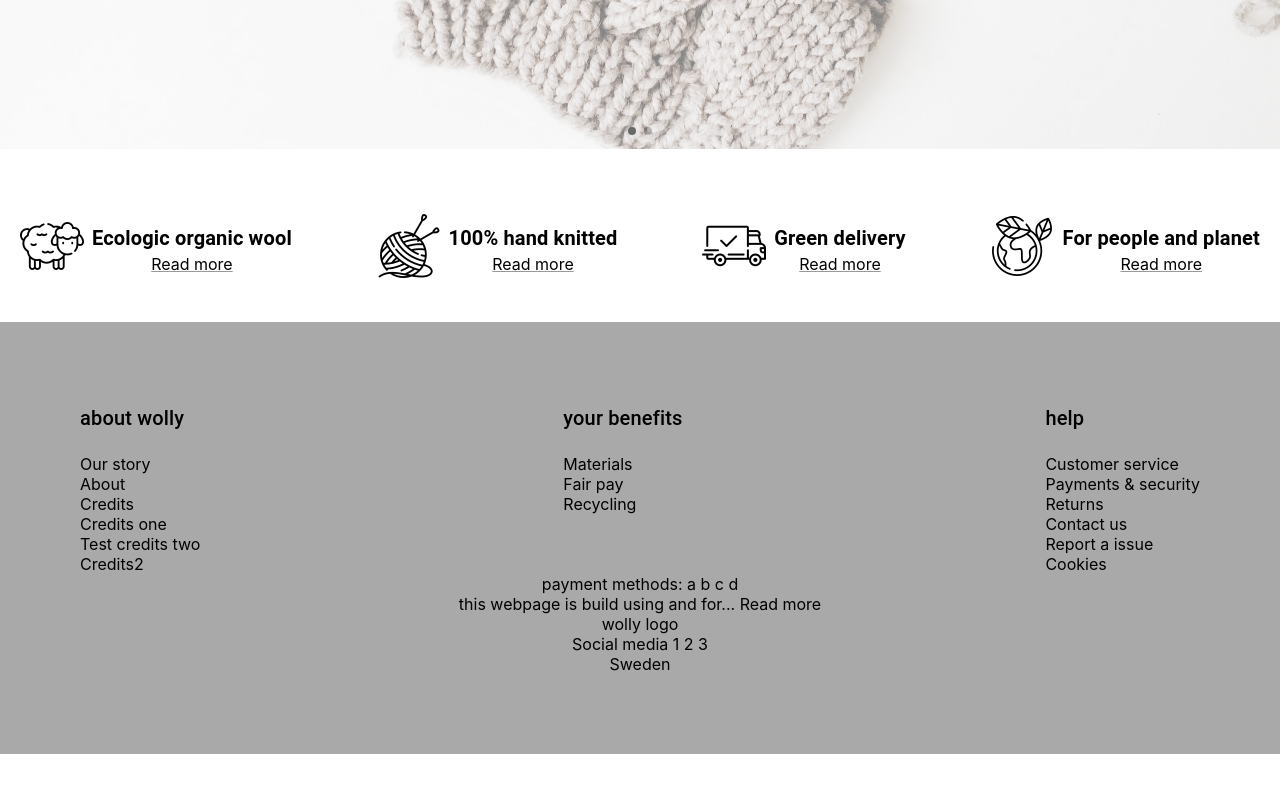
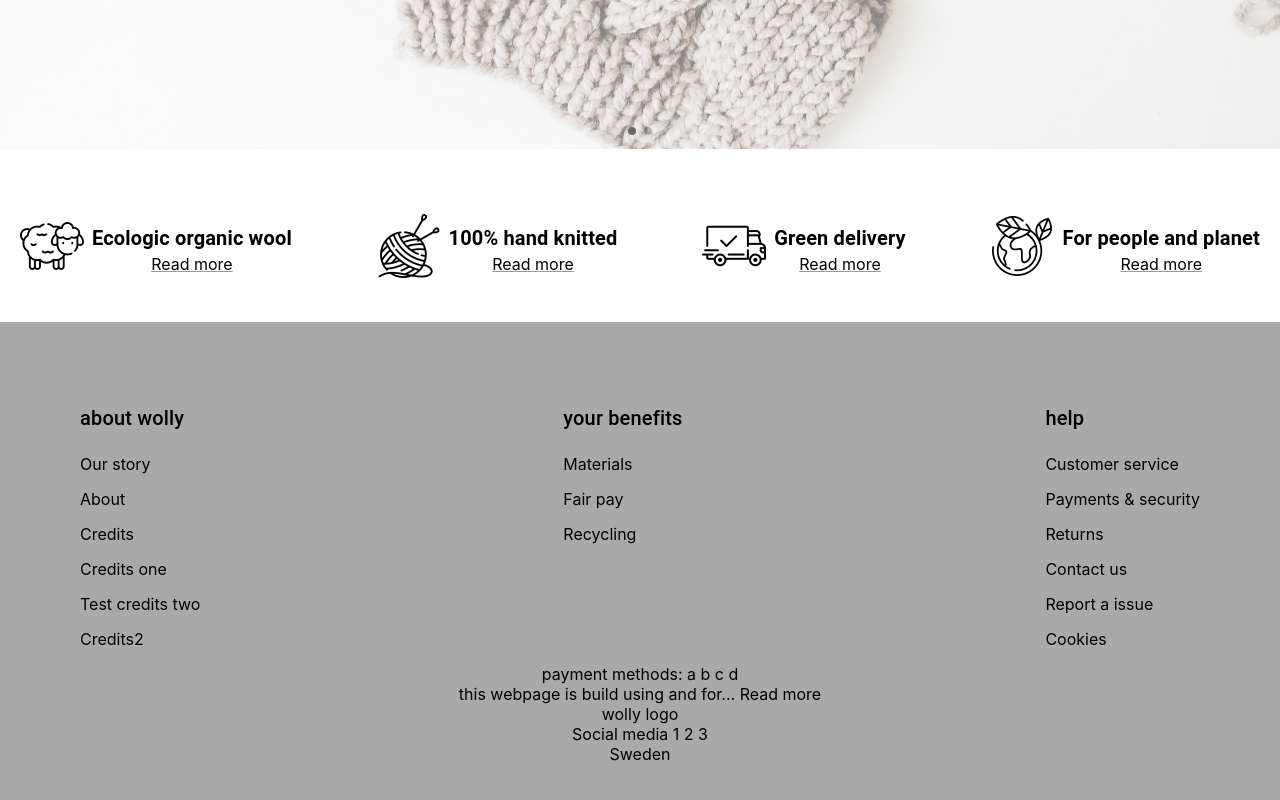
Before and after one commit to GoranAviani/react_web, a React (Create React App) app: page / in a window 1280 px wide. Shown: the part 571-1371 px from the top of the page. Before the commit the page ends 1325 px from the top, so only its background shows below. Built offline with nearby package versions, Linux system fonts and the light colour scheme.

Commit message:
footer improvements

```diff
--- a/src/components/Footer/partials/Links.css
+++ b/src/components/Footer/partials/Links.css
@@ -2,3 +2,8 @@
     display: flex;
     flex-direction: column;
 }
+
+.Links .Link {
+    padding-bottom: 15px;
+
+}
--- a/src/components/Footer/partials/Links.js
+++ b/src/components/Footer/partials/Links.js
@@ -6,12 +6,14 @@ const Links = ({linksArray}) => {
 
     return (
         <div className='Links'>
-            {Object.entries(linksArray).map(([name, link], index) => (<Link key={index} color="#000"
-                                                                            underline="none"
-                                                                            href={link}
-            >
-                {name}
-            </Link>))}
+            {Object.entries(linksArray).map(([name, link], index) => (
+                <div className='Link'><Link key={index} color="#000"
+                                            underline="none"
+                                            href={link}
+                >
+                    {name}
+                </Link></div>
+            ))}
 
 
         </div>
```
